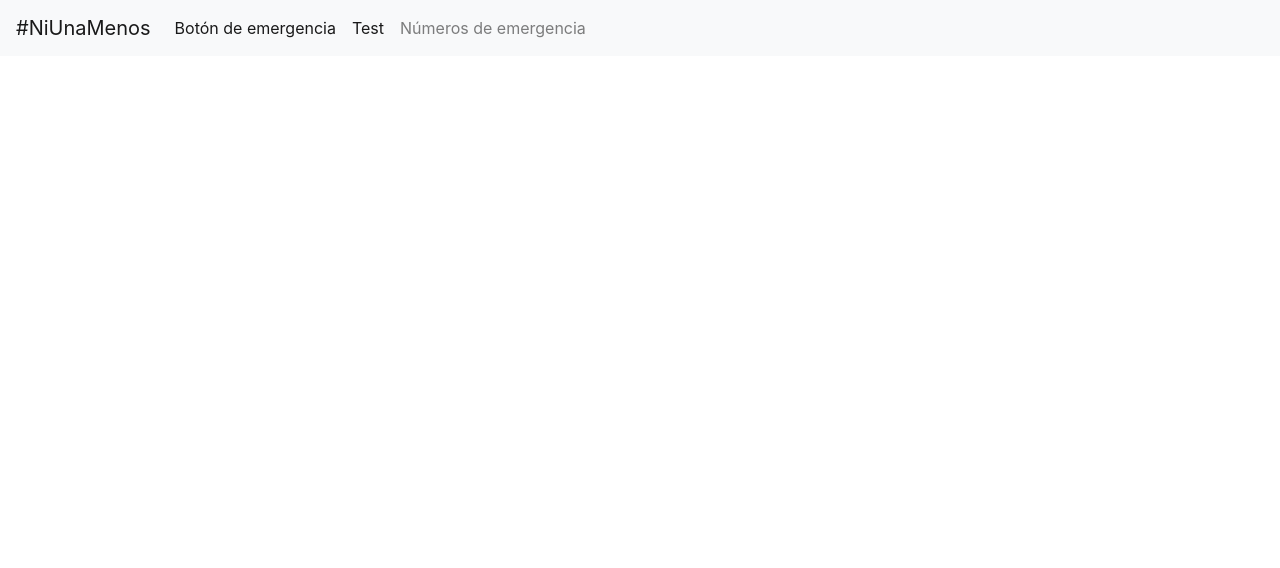
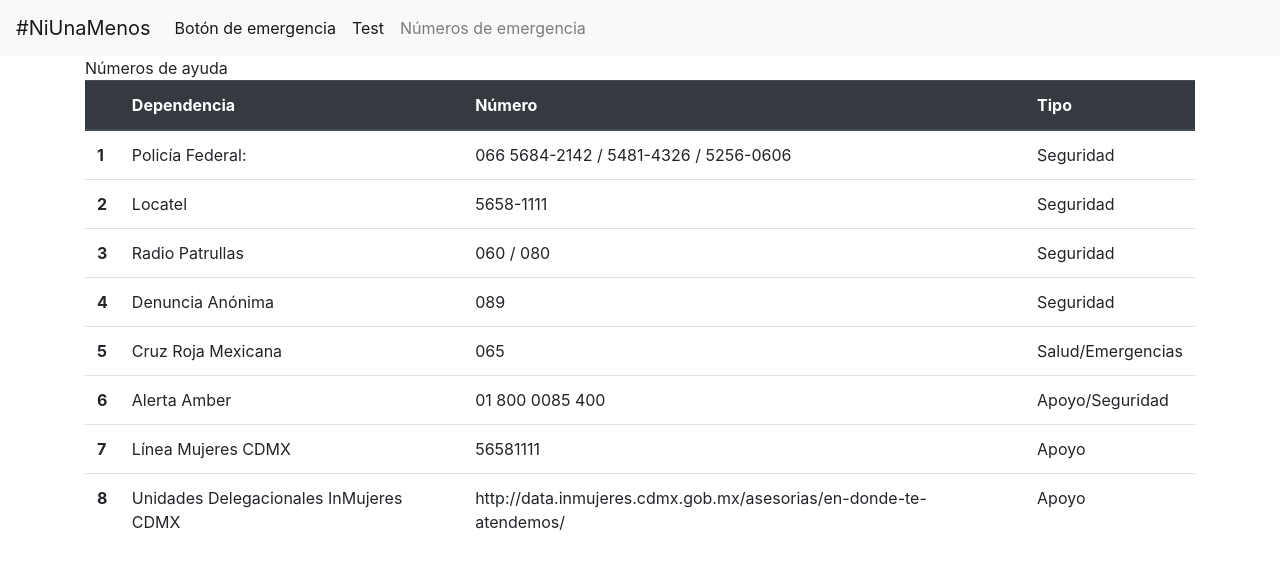
Before and after one commit to angeloLuna/NiUnaMenos, a plain HTML site: page numeros.html in a window 1280 px wide. Drawn offline with nearby package versions, Linux system fonts and the light colour scheme.

Commit message:
Update numeros.html

```diff
--- a/numeros.html
+++ b/numeros.html
@@ -35,6 +35,90 @@
     </div>
 </nav>
 
+     <div class="container">
+
+            <div class="header">
+                    Números de ayuda
+
+                </div>
+
+
+      <table class="table">
+                        <thead class="thead-dark">
+                          <tr>
+                            <th scope="col"></th>
+                            <th scope="col">Dependencia</th>
+                            <th scope="col">Número</th>
+                            <th scope="col">Tipo</th>
+                          </tr>
+                        </thead>
+                        <tbody>
+                          <tr>
+                            <th scope="row">1</th>
+                            <td>Policía Federal:</td>
+                            <td>066 5684-2142 / 5481-4326 / 5256-0606</td>
+                            <td>Seguridad</td>
+                          </tr>
+                          <tr>
+                            <th scope="row">2</th>
+                            <td>Locatel</td>
+                            <td>5658-1111</td>
+                            <td>Seguridad</td>
+                          </tr>
+                          <tr>
+                            <th scope="row">3</th>
+                            <td>Radio Patrullas</td>
+                            <td>060 / 080</td>
+                            <td>Seguridad</td>
+                          </tr>
+                          <tr>
+                            <th scope="row">4</th>
+                            <td>Denuncia Anónima</td>
+                            <td>089</td>
+                            <td>Seguridad</td>
+                          </tr>
+
+                          <tr>
+                            <th scope="row">5</th>
+                            <td>Cruz Roja Mexicana</td>
+                            <td>065</td>
+                            <td>Salud/Emergencias</td>
+                           </tr>
+
+                           <tr>
+                                <th scope="row">6</th>
+                                <td>Alerta Amber</td>
+                                <td>01 800 0085 400</td>
+                                <td>Apoyo/Seguridad</td>
+                                </tr>
+
+
+                          <tr>
+                            <th scope="row">7</th>
+                            <td>Línea Mujeres CDMX</td>
+                            <td>56581111</td>
+                            <td>Apoyo</td>
+                            </tr>
+
+                            <tr>
+                                    <th scope="row">8</th>
+                                    <td>Unidades Delegacionales InMujeres CDMX</td>
+                                    <td>http://data.inmujeres.cdmx.gob.mx/asesorias/en-donde-te-atendemos/</td>
+                                    <td>Apoyo</td>
+                                    </tr>
+
+
+                        </tbody>
+                      </table>
+
+
+
+
+
+    </div>
+
+
+
 <script src="https://code.jquery.com/jquery-3.3.1.slim.min.js"
         integrity="sha384-q8i/X+965DzO0rT7abK41JStQIAqVgRVzpbzo5smXKp4YfRvH+8abtTE1Pi6jizo"
         crossorigin="anonymous"></script>
```
